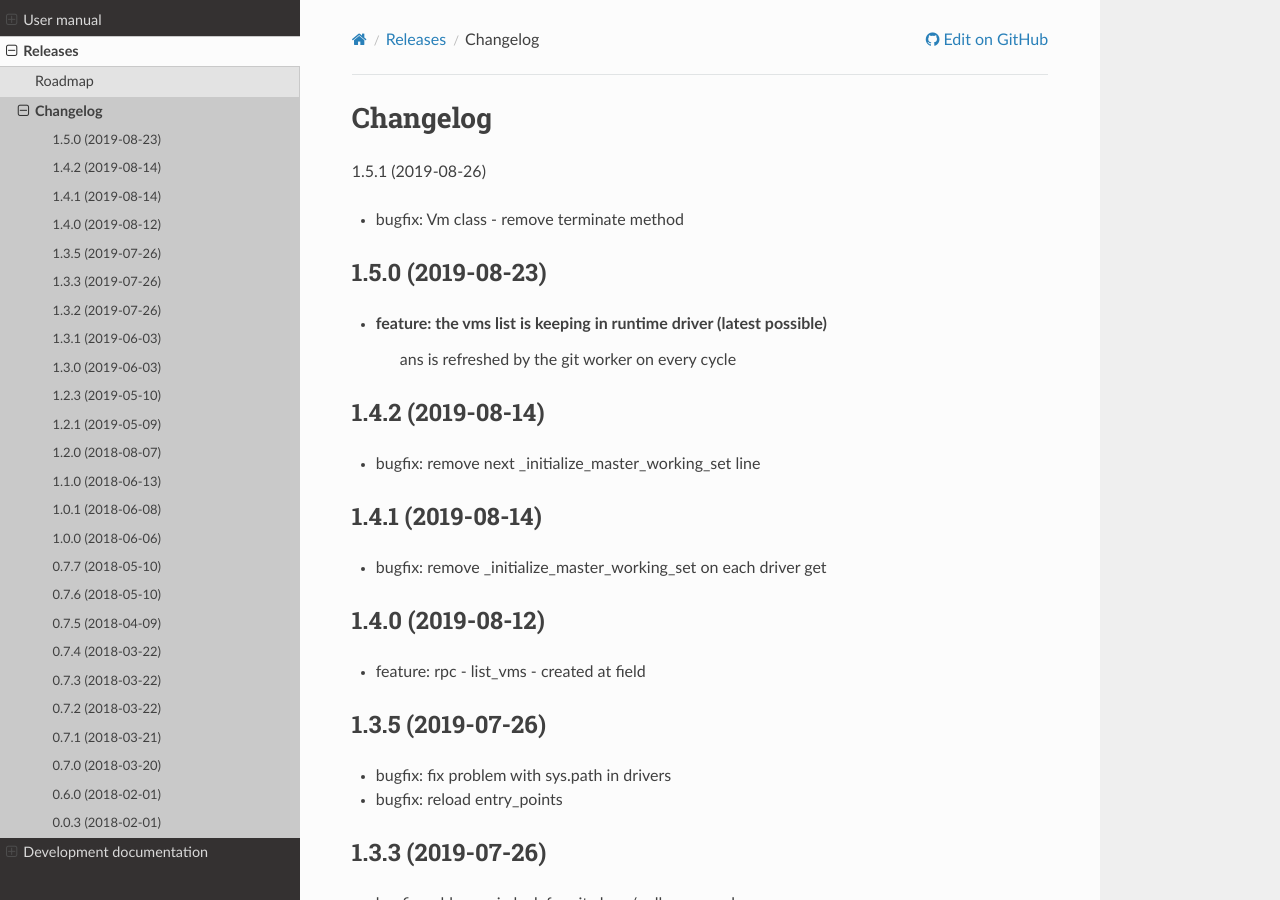
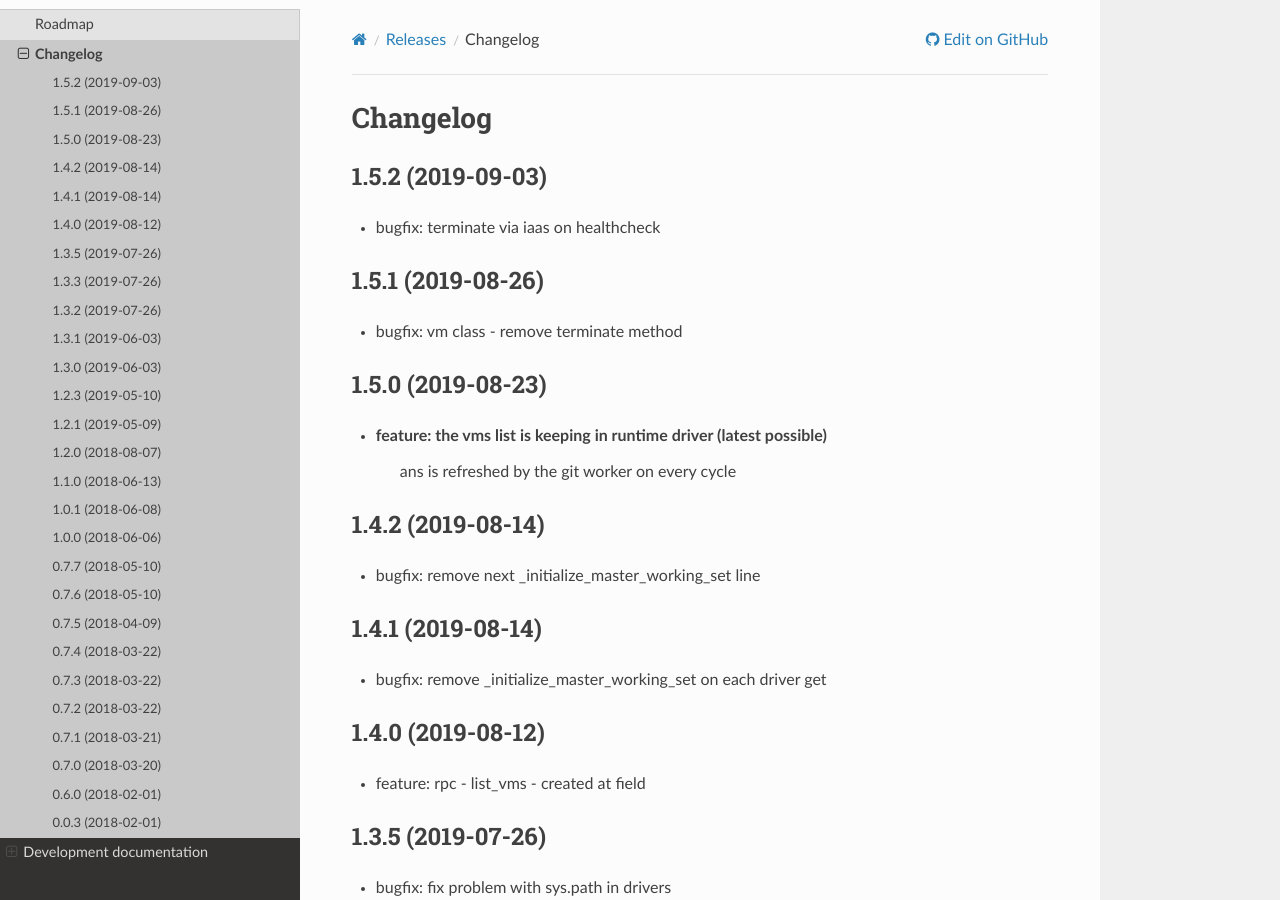
Before and after one commit to DreamLab/VmShepherd, a Sphinx documentation site: the page built from docs/releases/changelog.rst, in a window 1280 px wide and 900 px high. Built offline with Sphinx 7.4.7 and the Read the Docs theme 2.0.0, drawn with Linux system fonts in a browser that asks for light colours; some of the changed text lies outside the part shown.

Commit message:
bugfix/terminate_via_iaas_on_healthcheck (#73)

```diff
--- a/CHANGELOG.rst
+++ b/CHANGELOG.rst
@@ -2,9 +2,17 @@
 Changelog
 =========
 
+
+1.5.2 (2019-09-03)
+------------------
+
+* bugfix: terminate via iaas on healthcheck
+
+
 1.5.1 (2019-08-26)
+------------------
 
-* bugfix: Vm class - remove terminate method
+* bugfix: vm class - remove terminate method
 
 
 1.5.0 (2019-08-23)
--- a/docs/conf.py
+++ b/docs/conf.py
@@ -27,10 +27,10 @@ if os.getenv('SPELLCHECK'):
 source_suffix = '.rst'
 master_doc = 'index'
 project = 'VmShepherd'
-year = '2018'
+year = '2019'
 author = 'Dreamlab'
 copyright = '{0}, {1}'.format(year, author)
-version = release = '1.0.2'
+version = release = '1.5.2'
 
 pygments_style = 'sphinx'
 templates_path = ['.']
--- a/setup.py
+++ b/setup.py
@@ -13,7 +13,7 @@ def read(name):
 
 setup(
     name="vmshepherd",
-    version="1.5.1",
+    version="1.5.2",
     author='Dreamlab - PaaS KRK',
     author_email='paas-support@dreamlab.pl',
     url='https://github.com/Dreamlab/vmshepherd',
```
Also changed, not shown: 1 other file.
